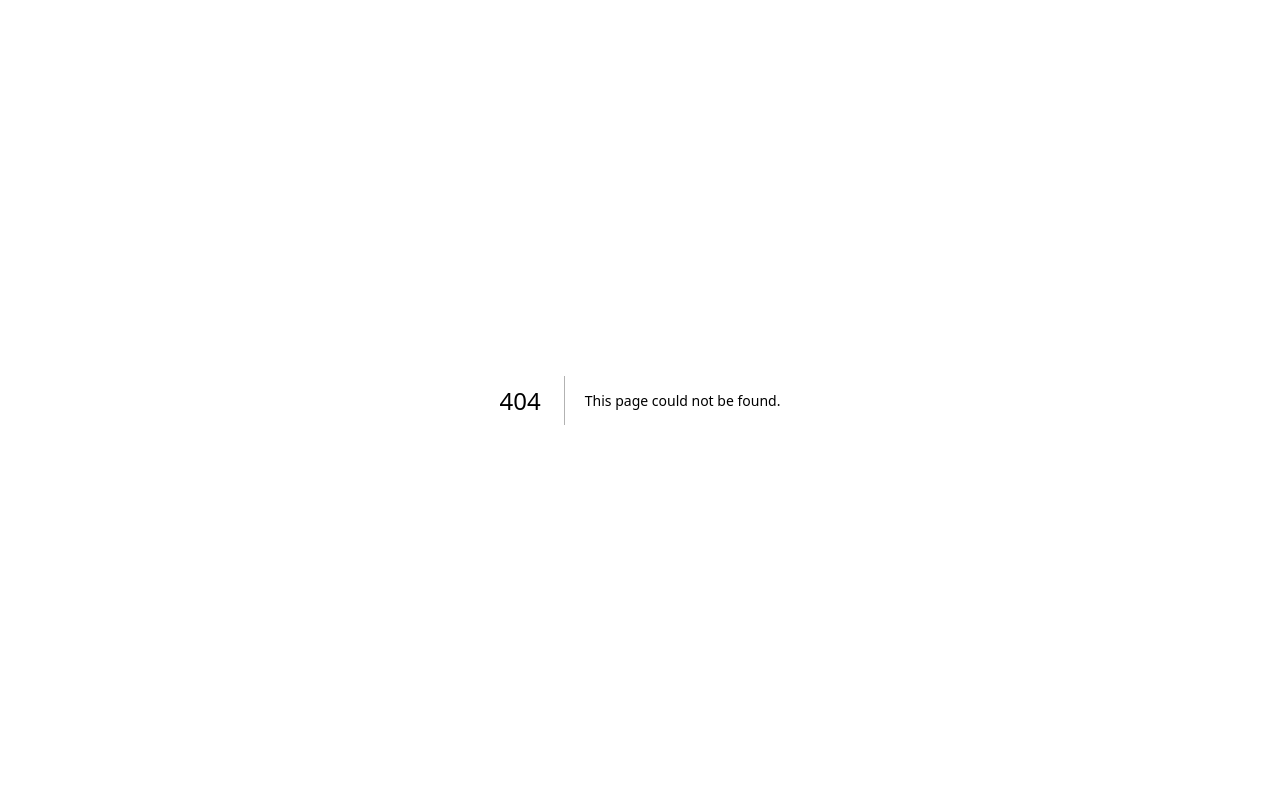
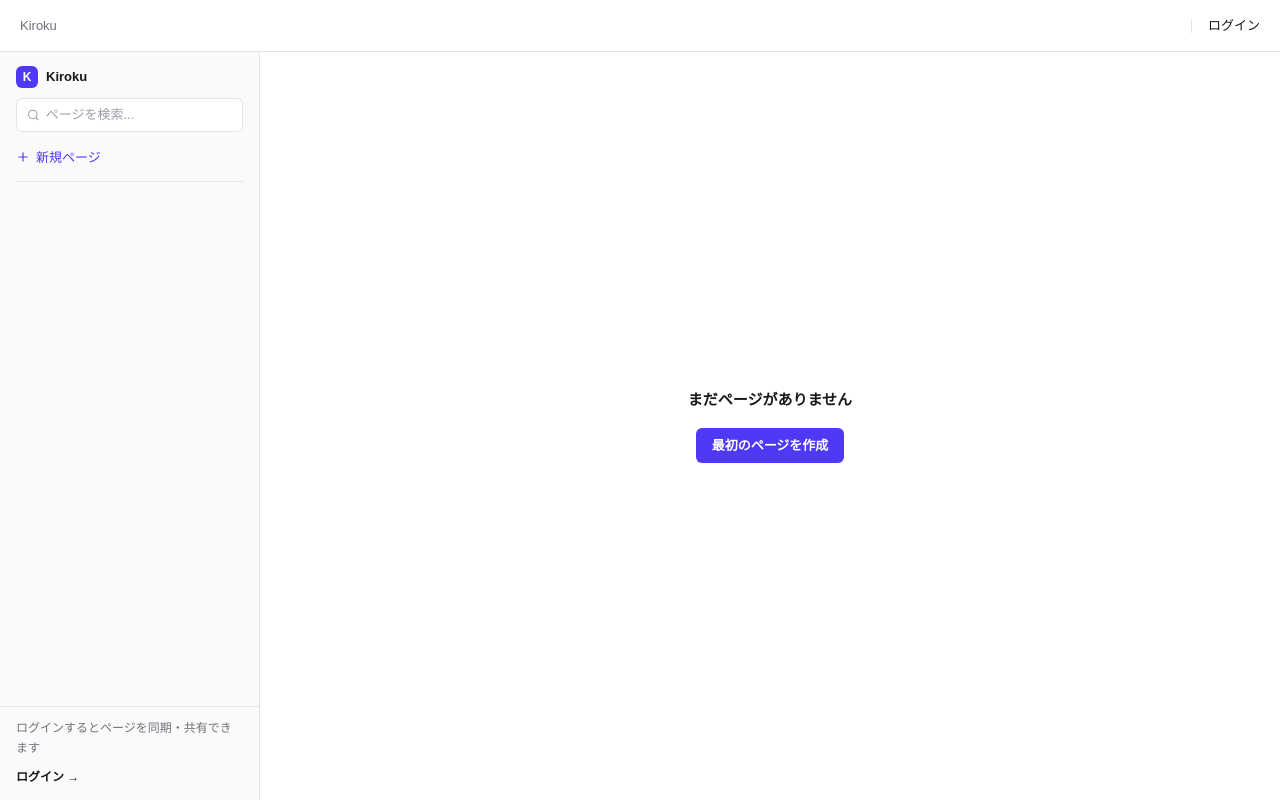
Before and after one commit to leedevjp/kiroku, a Next.js app in the folder frontend/: page /guest in a window 1280 px wide. Before the commit this address had no page. Built offline with nearby package versions, Linux system fonts and the light colour scheme.

Commit message:
feat: add guest mode routes
- Add /guest routes that reuse the same layout and editor, but with GuestStorage
- Redirect the home page to /guest so visitors can start writing without logging in

```diff
--- /dev/null
+++ b/frontend/src/app/guest/[pageId]/page.tsx
@@ -0,0 +1,14 @@
+"use client";
+
+import { PageEditor } from "@/features/block/components/PageEditor";
+import { guestWorkspaceId } from "@/lib/storage/guest-storage";
+import { use } from "react";
+
+interface GuestPageRouteProps {
+  params: Promise<{ pageId: string }>;
+}
+
+export default function GuestPageRoute({ params }: GuestPageRouteProps) {
+  const { pageId } = use(params);
+  return <PageEditor workspaceId={guestWorkspaceId} pageId={Number(pageId)} />;
+}
--- /dev/null
+++ b/frontend/src/app/guest/layout.tsx
@@ -0,0 +1,31 @@
+"use client";
+
+import { Sidebar } from "@/features/workspace/components/Sidebar";
+import { Topbar } from "@/features/workspace/components/Topbar";
+import { StorageProvider } from "@/lib/storage/context";
+import { guestStorage, guestWorkspaceId } from "@/lib/storage/guest-storage";
+import { useParams } from "next/navigation";
+import type { ReactNode } from "react";
+
+const WORKSPACE_NAME = "Kiroku";
+
+function pageHref(pageId: number): string {
+  return `/guest/${pageId}`;
+}
+
+export default function GuestLayout({ children }: { children: ReactNode }) {
+  const params = useParams<{ pageId?: string }>();
+  const pageId = params.pageId ? Number(params.pageId) : null;
+
+  return (
+    <StorageProvider storage={guestStorage} pageHref={pageHref}>
+      <div className="flex h-screen flex-col overflow-hidden">
+        <Topbar workspaceName={WORKSPACE_NAME} pageId={pageId} />
+        <div className="flex flex-1 overflow-hidden">
+          <Sidebar workspaceId={guestWorkspaceId} workspaceName={WORKSPACE_NAME} currentPageId={pageId} />
+          <div className="flex-1 overflow-y-auto bg-white">{children}</div>
+        </div>
+      </div>
+    </StorageProvider>
+  );
+}
--- /dev/null
+++ b/frontend/src/app/guest/page.tsx
@@ -0,0 +1,44 @@
+"use client";
+
+import { useCreateBlockMutation, useRootBlocksQuery } from "@/features/block/hooks";
+import { usePageHref } from "@/lib/storage/context";
+import { guestWorkspaceId } from "@/lib/storage/guest-storage";
+import { useRouter } from "next/navigation";
+import { useEffect } from "react";
+
+export default function GuestIndexPage() {
+  const router = useRouter();
+  const pageHref = usePageHref();
+
+  const { data: rootBlocks, isLoading } = useRootBlocksQuery(guestWorkspaceId);
+  const createBlock = useCreateBlockMutation();
+
+  const pages = (rootBlocks ?? []).filter((b) => b.type === "PAGE");
+  const firstPageId = pages[0]?.id;
+
+  useEffect(() => {
+    if (firstPageId != null) {
+      router.replace(pageHref(firstPageId));
+    }
+  }, [firstPageId, pageHref, router]);
+
+  if (isLoading || firstPageId != null) return null;
+
+  return (
+    <div className="flex h-full flex-col items-center justify-center gap-4 text-center">
+      <div className="text-[15px] font-semibold text-zinc-900">まだページがありません</div>
+      <button
+        type="button"
+        onClick={() =>
+          createBlock.mutate(
+            { workspaceId: guestWorkspaceId, parentBlockId: null, type: "PAGE", props: { title: "" } },
+            { onSuccess: (created) => router.replace(pageHref(created.id)) },
+          )
+        }
+        className="rounded-md bg-indigo-600 px-4 py-2 text-[13px] font-semibold text-white"
+      >
+        最初のページを作成
+      </button>
+    </div>
+  );
+}
--- a/frontend/src/app/page.tsx
+++ b/frontend/src/app/page.tsx
@@ -1,65 +1,5 @@
-import Image from "next/image";
+import { redirect } from "next/navigation";
 
 export default function Home() {
-  return (
-    <div className="flex flex-col flex-1 items-center justify-center bg-zinc-50 font-sans dark:bg-black">
-      <main className="flex flex-1 w-full max-w-3xl flex-col items-center justify-between py-32 px-16 bg-white dark:bg-black sm:items-start">
-        <Image
-          className="dark:invert"
-          src="/next.svg"
-          alt="Next.js logo"
-          width={100}
-          height={20}
-          priority
-        />
-        <div className="flex flex-col items-center gap-6 text-center sm:items-start sm:text-left">
-          <h1 className="max-w-xs text-3xl font-semibold leading-10 tracking-tight text-black dark:text-zinc-50">
-            To get started, edit the page.tsx file.
-          </h1>
-          <p className="max-w-md text-lg leading-8 text-zinc-600 dark:text-zinc-400">
-            Looking for a starting point or more instructions? Head over to{" "}
-            <a
-              href="https://vercel.com/templates?framework=next.js&utm_source=create-next-app&utm_medium=appdir-template-tw&utm_campaign=create-next-app"
-              className="font-medium text-zinc-950 dark:text-zinc-50"
-            >
-              Templates
-            </a>{" "}
-            or the{" "}
-            <a
-              href="https://nextjs.org/learn?utm_source=create-next-app&utm_medium=appdir-template-tw&utm_campaign=create-next-app"
-              className="font-medium text-zinc-950 dark:text-zinc-50"
-            >
-              Learning
-            </a>{" "}
-            center.
-          </p>
-        </div>
-        <div className="flex flex-col gap-4 text-base font-medium sm:flex-row">
-          <a
-            className="flex h-12 w-full items-center justify-center gap-2 rounded-full bg-foreground px-5 text-background transition-colors hover:bg-[#383838] dark:hover:bg-[#ccc] md:w-[158px]"
-            href="https://vercel.com/new?utm_source=create-next-app&utm_medium=appdir-template-tw&utm_campaign=create-next-app"
-            target="_blank"
-            rel="noopener noreferrer"
-          >
-            <Image
-              className="dark:invert"
-              src="/vercel.svg"
-              alt="Vercel logomark"
-              width={16}
-              height={16}
-            />
-            Deploy Now
-          </a>
-          <a
-            className="flex h-12 w-full items-center justify-center rounded-full border border-solid border-black/[.08] px-5 transition-colors hover:border-transparent hover:bg-black/[.04] dark:border-white/[.145] dark:hover:bg-[#1a1a1a] md:w-[158px]"
-            href="https://nextjs.org/docs?utm_source=create-next-app&utm_medium=appdir-template-tw&utm_campaign=create-next-app"
-            target="_blank"
-            rel="noopener noreferrer"
-          >
-            Documentation
-          </a>
-        </div>
-      </main>
-    </div>
-  );
+  redirect("/guest");
 }
```
